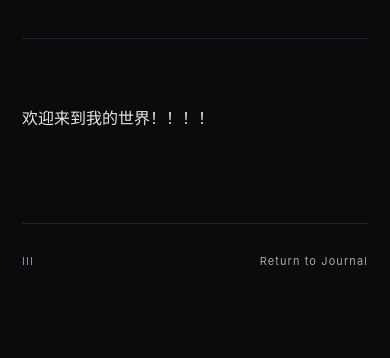
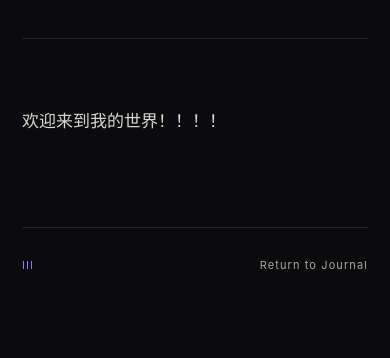
Before and after one commit to D3Capital/cerberus, a Jekyll site: the page built from _posts/2026-09-15-hello-cerberus.md, in a window 390 px wide. Shown: the part 276-634 px from the top of the page. Built offline with Jekyll 4.4.1, drawn with Linux system fonts in a browser that asks for light colours.

Commit message:
Update style.css
Improve Chinese article typography

```diff
--- a/assets/css/style.css
+++ b/assets/css/style.css
@@ -787,3 +787,136 @@ a {
     display: none;
   }
 }
+/* =========================================================
+   CERBERUS — Chinese Reading Typography
+   ========================================================= */
+
+.post-body {
+  max-width: 720px;
+
+  font-family:
+    "Noto Serif SC",
+    "Songti SC",
+    "STSong",
+    Georgia,
+    serif;
+
+  font-size: 18px;
+  line-height: 2;
+  letter-spacing: 0.015em;
+
+  color: #d8d6d3;
+}
+
+
+/* 正文段落 */
+
+.post-body p {
+  margin: 0 0 1.7em;
+}
+
+
+/* 文章章节标题 */
+
+.post-body h2 {
+  margin: 3.2em 0 1.2em;
+
+  font-size: 26px;
+  line-height: 1.45;
+  font-weight: 500;
+
+  color: var(--text);
+}
+
+
+/* 次级标题 */
+
+.post-body h3 {
+  margin: 2.5em 0 1em;
+
+  font-size: 20px;
+  line-height: 1.5;
+  font-weight: 500;
+
+  color: var(--text);
+}
+
+
+/* 加粗 */
+
+.post-body strong {
+  color: var(--text);
+  font-weight: 600;
+}
+
+
+/* 引用 */
+
+.post-body blockquote {
+  margin: 2.5em 0;
+  padding: 0 0 0 24px;
+
+  border-left: 1px solid var(--accent);
+
+  color: var(--text-soft);
+  font-size: 17px;
+  line-height: 1.9;
+}
+
+
+/* 列表 */
+
+.post-body ul,
+.post-body ol {
+  margin: 1.5em 0 2em;
+  padding-left: 1.5em;
+}
+
+.post-body li {
+  margin-bottom: 0.65em;
+}
+
+
+/* 分割线 */
+
+.post-body hr {
+  width: 60px;
+
+  margin: 4em auto;
+
+  border: 0;
+  border-top: 1px solid var(--line);
+}
+
+
+/* 链接 */
+
+.post-body a {
+  color: var(--accent);
+  border-bottom: 1px solid rgba(143, 124, 255, 0.35);
+}
+
+
+/* 手机阅读 */
+
+@media (max-width: 700px) {
+
+  .post-body {
+    font-size: 17px;
+    line-height: 1.95;
+    letter-spacing: 0;
+  }
+
+  .post-body p {
+    margin-bottom: 1.6em;
+  }
+
+  .post-body h2 {
+    margin-top: 2.8em;
+    font-size: 23px;
+  }
+
+  .post-body h3 {
+    font-size: 19px;
+  }
+}
```
